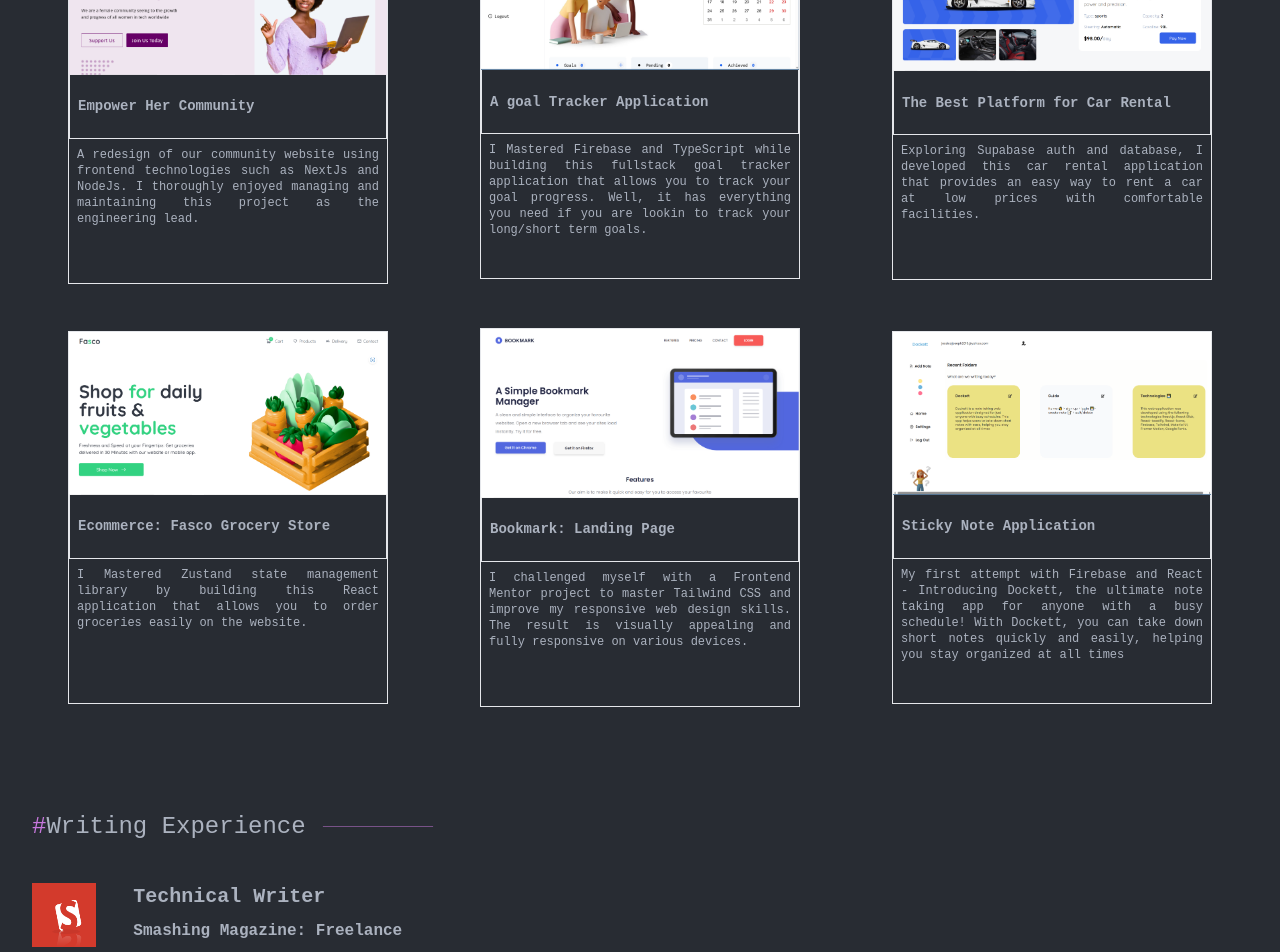
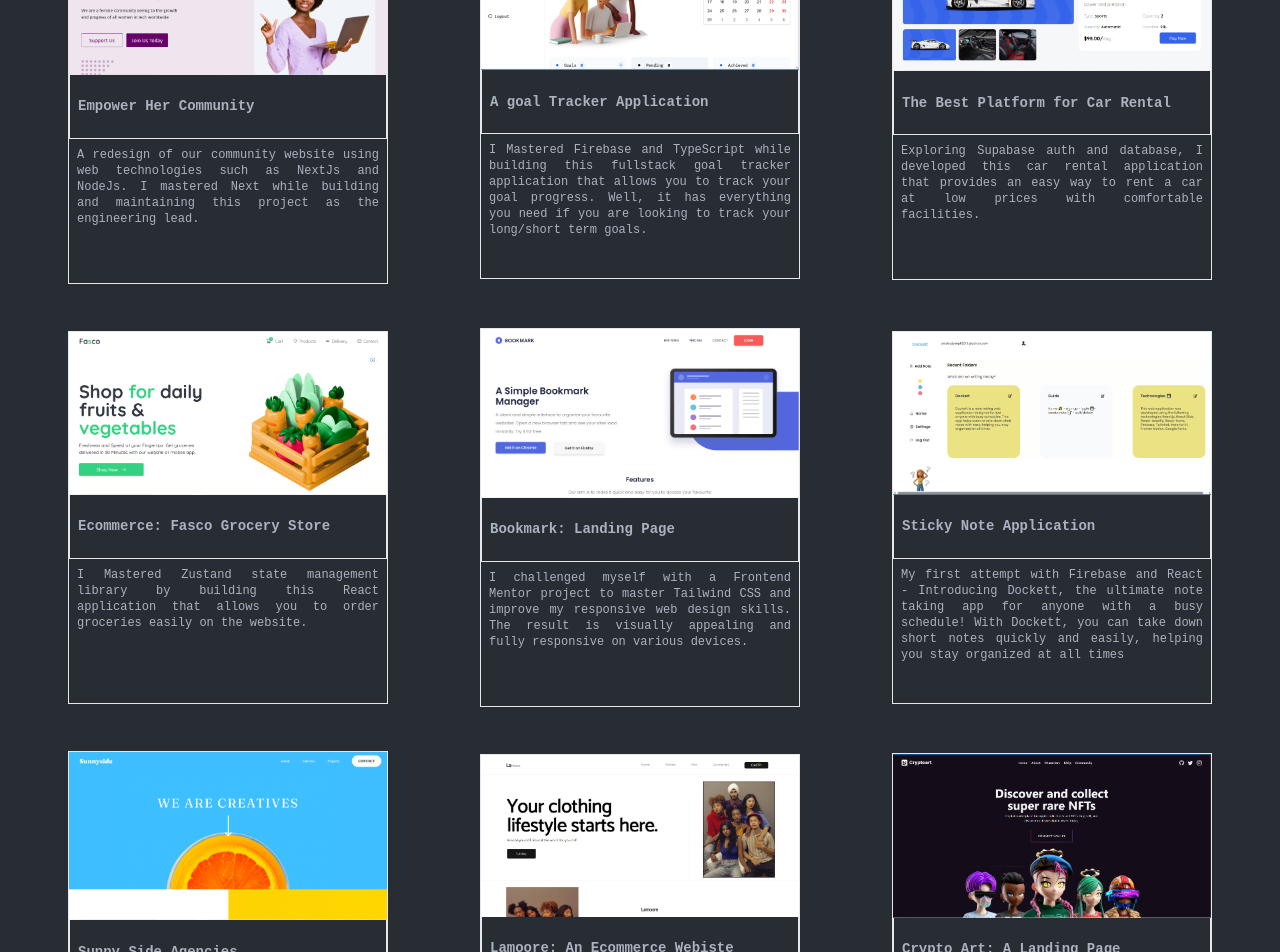
Before and after one commit to ForJessicaSake/Portfolio, a React (Create React App) app: page / in a window 1280 px wide. Shown: the part 1820-2772 px from the top of the page. Built offline with nearby package versions, Linux system fonts and the light colour scheme; no server answers.

Commit message:
fix:projects

```diff
--- a/src/components/Project.tsx
+++ b/src/components/Project.tsx
@@ -30,13 +30,13 @@ const Project: React.FC = () => {
         <Card
           image={Empower}
           title="Empower Her Community"
-          about="A redesign of our community website using frontend technologies such as NextJs and NodeJs. I thoroughly enjoyed managing and maintaining this project as the engineering lead."
+          about="A redesign of our community website using web technologies such as NextJs and NodeJs. I mastered Next while building and maintaining this project as the engineering lead."
           link="https://empower-her-community.vercel.app/"
         />
         <Card
           image={goalTracker}
           title="A goal Tracker Application"
-          about="I Mastered Firebase and TypeScript while building this fullstack goal tracker application that allows you to track your goal progress. Well, it has everything you need if you are lookin to track your long/short term goals."
+          about="I Mastered Firebase and TypeScript while building this fullstack goal tracker application that allows you to track your goal progress. Well, it has everything you need if you are looking to track your long/short term goals."
           link="https://progress-pal.vercel.app/"
         />
         <Card
@@ -60,38 +60,38 @@ const Project: React.FC = () => {
           link="https://bookmark-landing-page-self.vercel.app/"
         />
 
-        {/* <Card
-          image={inno}
-          title="Innovotio"
-          about="By translating Figma designs to frontend codes, I developed this company site - Innovotio. A tech organization that provides qualified tech talents to hiring organizations and curate branded merchandise."
-          link="https://innovotio-website.vercel.app/"
-        /> */}
-        {/* <Card
-          image={sunnyside}
-          title="Sunny Side Agencies"
-          about="I Tried out Jotai on this responsive and user-friendly site.  This project showcases my skills in using TypeScript for type checking and Jotai for managing client states"
-          link="https://sunnyside-agencies.vercel.app/"
-        /> */}
-
         <Card
           image={dockett}
           title="Sticky Note Application"
           about="My first attempt with Firebase and React - Introducing Dockett, the ultimate note taking app for anyone with a busy schedule! With Dockett, you can take down short notes quickly and easily, helping you stay organized at all times "
           link="https://dockett.vercel.app/"
         />
+        <Card
+          image={sunnyside}
+          title="Sunny Side Agencies"
+          about="Matering responsive designs, I jumped on a frontend mentor challenge and developed this responsive and user-friendly site."
+          link="https://sunnyside-agencies.vercel.app/"
+        />
+
+        <Card
+          image={Lamoore}
+          title="Lamoore: An Ecommerce Webiste"
+          about="I mastered the use of Web APIs and React on this ecommerce store called Lamoore. It provides fast, seamless, and enjoyable online shopping for all your clothing needs!."
+          link="https://lamoore.vercel.app/"
+        />
+
+        <Card
+          image={crypto}
+          title="Crypto Art: A Landing Page"
+          about="I recently just heard about AOS and I didn't hesitate to try it out. This Digital marketplace landing page for crypto collectibles and NFTs was developed using Next.js, and AOS library"
+          link="https://crypto-art-teal.vercel.app/"
+        />
 
         {/* <Card
-          image={Lamoore}
-          title="Lamoore: An Ecommerce Webiste"
-          about="Welcome to Lamoore, your go-to destination for fast, seamless, and enjoyable online shopping for all your clothing needs! We've built an amazing ecommerce website using the latest web technologies, including React, AOS library, and JSON API, to provide you with the best possible shopping experience."
-          link="https://lamoore.vercel.app/"
-        /> */}
-
-        {/* <Card
-          image={crypto}
-          title="Crypto Art: A Landing Page"
-          about="Digital marketplace landing page for crypto collectibles and NFTs. Buy, sell, and discover exclusive digital assets today. Developed using Next.js, AOS animation and TailwindCSS"
-          link="https://crypto-art-teal.vercel.app/"
+          image={inno}
+          title="Innovotio"
+          about="By translating Figma designs to frontend codes, I developed this company site - Innovotio. A tech organization that provides qualified tech talents to hiring organizations and curate branded merchandise."
+          link="https://innovotio-website.vercel.app/"
         /> */}
       </section>
     </section>
```
